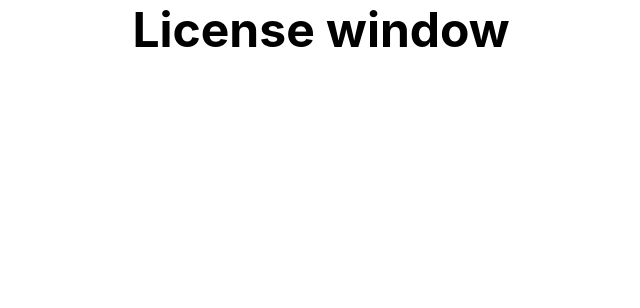
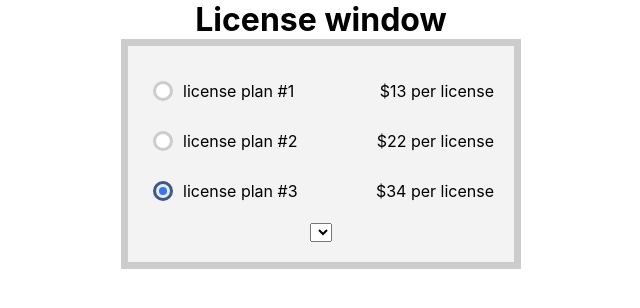
Before and after one commit to human97/license_window, a website: page src/index.html in a window 1280 px wide. Shown: the whole page, without its empty margins (319-959 px from the left). Drawn offline with nearby package versions, Linux system fonts and the light colour scheme; files that its build step writes are made by us from their sources.

Commit message:
add radio button

```diff
--- a/src/assets/sass/blocks/block.scss
+++ /dev/null
@@ -1,4 +0,0 @@
-/*block*/
-body{
-    font-size: 24px;
-}
--- /dev/null
+++ b/src/assets/sass/blocks/form.scss
@@ -0,0 +1,8 @@
+/*block*/
+.form {
+    margin: auto;
+    width: 400px;
+    border: 7px solid #ccc;
+    background: #f3f3f3;
+    padding: 20px 10px;
+}
--- /dev/null
+++ b/src/assets/sass/blocks/radio_btn.scss
@@ -0,0 +1,66 @@
+.radio_btn {
+    padding: 0 0 5px 0;
+}
+
+.radio {
+    height: 50px;
+    display: flex;
+    justify-content: space-between;
+    align-items: center;
+    padding: 0 10px 0 15px;
+
+    &:hover {
+        border: 1px solid #c1d9fc;
+        background: rgba(191, 225, 253, .3);
+    }
+}
+
+// << стилизация радио кнопок
+.radio_text {
+    cursor: pointer;
+    position: relative;
+    padding: 0 0 0 30px;
+    display: inline-block;
+    text-align: center;
+
+    &::before {
+        content: '';
+        display: block;
+        width: 20px;
+        height: 20px;
+        border-radius: 50%;
+        border: solid 3px #ccc;
+        background: #fff;
+        position: absolute;
+        top: 0px;
+        left: 0;
+    }
+
+    &::after {
+        content: '';
+        display: block;
+        width: 8px;
+        height: 8px;
+        border-radius: 50%;
+        background-color: #3876e9;
+        position: absolute;
+        top: 6px;
+        left: 6px;
+        opacity: 0;
+        transition: .2s;
+    }
+}
+
+.plan {
+    display: none;
+
+    &:checked+.radio_text::after{
+        opacity: 1;
+    }
+
+    &:checked+.radio_text::before{
+        border-color: rgb(63, 87, 136);
+        background: rgba(191, 225, 253, .3);
+    }
+}
+// стилизация радио кнопок >>
--- a/src/assets/sass/style.scss
+++ b/src/assets/sass/style.scss
@@ -23,4 +23,5 @@ body {
     min-height: -webkit-fill-available;
 }
 
-@import 'src/assets/sass/blocks/block';
+@import 'src/assets/sass/blocks/form';
+@import 'src/assets/sass/blocks/radio_btn';
--- a/src/index.html
+++ b/src/index.html
@@ -2,4 +2,40 @@
 layout: default
 title: HomePage
 ---
-<h1>{{ data.project }}</h1>
+<main class="main">
+    <h1>{{ data.project }}</h1>
+    <form class="form" id="form">
+        <div class="radio_btn">
+            <div class="radio">
+                <label for="licensePlan1" class="radio__label">
+                    <input class="plan" type="radio" name="license" id="licensePlan1" value="13">
+                    <span class="radio_text">license plan #1</span>
+                </label>
+                <p class="license_cost">$13 per license</p>
+            </div>
+
+            <div class="radio">
+                <label for="licensePlan2" class="radio__label">
+                    <input class="plan" type="radio" name="license" id="licensePlan2" value="22">
+                    <span class="radio_text">license plan #2</span>
+                </label>
+                <p class="license_cost">$22 per license</p>
+            </div>
+
+            <div class="radio">
+                <label for="licensePlan3" class="radio__label">
+                    <input class="plan" type="radio" name="license" id="licensePlan3" value="34" checked>
+                    <span class="radio_text">license plan #3</span>
+                </label>
+                <p class="license_cost">$34 per license</p>
+            </div>
+        </div>
+
+<div class="number">
+    <select name="" id=""></select>
+</div>
+
+    </form>
+    <!-- /.form -->
+</main>
+<!-- /.main -->
```
Also changed, not shown: dist/assets/css/style.css, dist/assets/css/style.min.css, dist/index.html.
